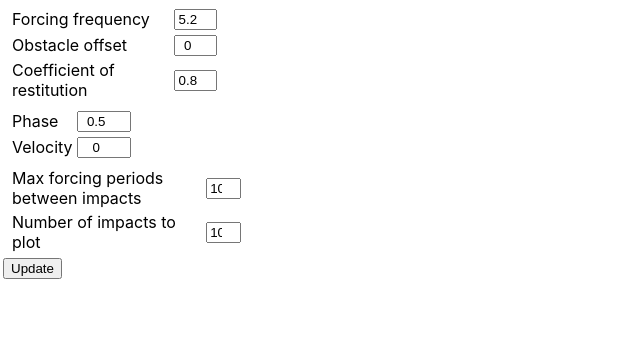
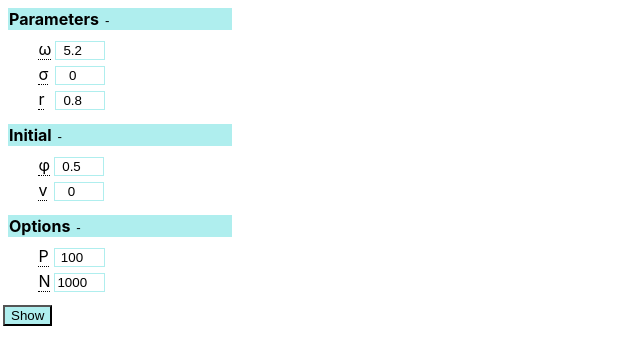
Before and after one commit to FelixDux/imposccpp, a React (Create React App) app in the folder imposc-ui/: page / in a window 1280 px wide. Shown: the top 364 px of the page, without its empty margins (0-640 px from the left). Built offline with nearby package versions, Linux system fonts and the light colour scheme.

Commit message:
Correct handling of default values for form inputs

```diff
--- a/imposc-ui/src/index.css
+++ b/imposc-ui/src/index.css
@@ -15,6 +15,12 @@ code {
 input[type=number] {
   width: 25%;
   text-align: center;
+  border: solid 1px paleturquoise;
+}
+
+input[type=submit] {
+  text-align: center;
+  background-color: paleturquoise;
 }
 
 input[type=submit] {
@@ -23,11 +29,18 @@ input[type=submit] {
 
 table.inputGroup {
   border: none;
+  width: 100%;
+  margin:3px;
+}
+
+table.hidden {
+  display: none;
 }
 
 th.inputGroup {
   border: none;
-  text-align: center;
+  text-align: left;
+  background-color: paleturquoise;
 }
 
 td.inputGroup {
@@ -49,3 +62,38 @@ td.spaInputs {
 td.spaImage {
   border: none;
 }
+
+button.toggle {
+  border: none;
+  background-color: paleturquoise;
+}
+
+/* Tooltip container */
+.tooltip {
+  position: relative;
+  display: inline-block;
+  border-bottom: 1px dotted black; /* If you want dots under the hoverable text */
+}
+
+/* Tooltip text */
+.tooltip .tooltiptext {
+  visibility: hidden;
+  width: 150px;
+  background-color: #bbbbcc;
+  color: #fff;
+  text-align: center;
+  padding: 5px 0;
+  border-radius: 6px;
+
+  /* Position the tooltip text */
+  position: absolute;
+  z-index: 1;
+  bottom: 100%;
+  left: auto;
+  margin-left: -60px;
+}
+
+/* Show the tooltip text when you mouse over the tooltip container */
+.tooltip:hover .tooltiptext {
+  visibility: visible;
+}
--- a/imposc-ui/src/index.js
+++ b/imposc-ui/src/index.js
@@ -5,9 +5,6 @@ import App from './App';
 import reportWebVitals from './reportWebVitals';
 
 class PlotterInput extends React.Component {
-  constructor(props) {
-    super(props);
-  };
 
   render() {
     const step = this.props.type === 'integer' ? 1 : 0.01;
@@ -40,19 +37,25 @@ class PlotterInput extends React.Component {
     }
 
     return (
-      // <label>
         <tr>
-        <td className = "inputGroup" >{this.props.label}</td>
-        <td className = "inputGroup" ><input
+          <td className = "inputGroup" width="10%"></td>
+          <td className = "inputGroup" >
+            <div class="tooltip">{this.props.label}
+            <span class="tooltiptext">{this.props.tooltip}</span></div>
+            </td>
+          <td className = "inputGroup" >
+            <input
+            id={this.props.name}
             name={this.props.name}
             type="number"
-          value={this.props.value}
+            defaultValue={this.props.value}
             onChange={this.props.onChange}
             step = {step}
             min = {min}
             max = {max}
-        /></td></tr>
-      // </label>
+          />
+          </td>
+        </tr>
     )
   }
 };
@@ -60,31 +63,48 @@ class PlotterInput extends React.Component {
 class PlotterInputGroup extends React.Component {
   constructor(props) {
     super(props);
-  };
+
+    this.handleToggleClick = this.handleToggleClick.bind(this);
+
+    this.state = {isOpen: true};
+  }
+
+  handleToggleClick() {
+    this.setState( {isOpen: !this.state.isOpen});
+  }
 
   render() {
-    const inputs = this.props.inputs.map(
+    const inputs = this.state.isOpen ? this.props.inputs.map(
       (record) =>
       {
         return (
           <PlotterInput
             name = {record.name}
             label = {record.label}
-            value = {record.value}
+            tooltip = {record.description}
+            value = {this.props.values[record.name]}
             range = {record.range}
             type = {record.type}
             onChange={this.props.onChange}
           />
         );
       }
-    )
+    ) : null;
 
     return (
       <table className = "inputGroup" >
-        <tr className = "inputGroup" >
-          <th className = "inputGroup" span="2">{this.props.groupName}</th>
+        <tr>
+          <th className = "inputGroup">{this.props.name}
+            <button type = "button" className = "toggle" onClick = {this.handleToggleClick}>
+              {this.state.isOpen ? "-" : "+"}
+            </button>
+          </th>
+        </tr>
+        <tr className = "inputGroup"><td className = "inputGroup" >
+        <table className = "inputGroup" >
         {inputs}
-        </tr>
+        </table>
+        </td></tr>
       </table>
     )
   }
@@ -118,6 +138,15 @@ class PlotterForm extends React.Component {
     let args = this.state.args;
     args[name] = value;
     this.setState({ args: args });
+
+    // this.updateFields();
+  }
+
+  updateFields() {
+
+    for (var name of this.state.args) {
+      document.getElementById(name).setAttribute('value', this.state.args[name]);
+    }
   }
 
   handleSubmit(event) {
@@ -146,27 +175,17 @@ class PlotterForm extends React.Component {
     event.preventDefault();
   }
 
-  renderInput(name, label, value, range, type)
-  {
-    return (
-      <PlotterInput
-        name = {name}
-        label = {label}
-        value = {value}
-        range = {range}
-        type = {type}
-        onChange={this.handleInputChange}
-      />
-    )
-  }
-
   render() {
 
     const groups = Object.entries(this.props.groups).map(([groupName,group]) => {
+      const values = Object.assign({}, ...group.map((record) => ({
+        [record.name]: this.state.args[record.name]
+      })));
       return (
         <PlotterInputGroup
           name = {groupName}
           inputs = {group}
+          values = {values}
           onChange={this.handleInputChange}
         />
       );
@@ -179,7 +198,7 @@ class PlotterForm extends React.Component {
           <td className = "spaInputs" >
       <form onSubmit={this.handleSubmit}>
         {groups}
-      <input type="submit" value="Update" />
+      <input type="submit" value="Show" />
       </form>
       </td>
       <td className = "spaImage" >
@@ -194,21 +213,21 @@ class PlotterForm extends React.Component {
 
 const groups = {
   Parameters : [
-    {name: 'omega', label: 'Forcing frequency', value: 5.2, range: 'positive', type: 'float'},
-    {name: 'sigma', label: 'Obstacle offset', value: 0, range: '', type: 'float'},
-    {name: 'r', label: 'Coefficient of restitution', value: 0.8, range: 'non-negative', type: 'float'}
+    {name: 'omega', description: 'Forcing frequency', value: 5.2, range: 'positive', type: 'float', label: 'ω'},
+    {name: 'sigma', description: 'Obstacle offset', value: 0, range: '', type: 'float', label: 'σ'},
+    {name: 'r', description: 'Coefficient of restitution', value: 0.8, range: 'non-negative', type: 'float', label: 'r'}
   ],
   Initial : [
-    {name: 'phi', label: 'Phase', value: 0.5, range: 'circle', type: 'float'},
-    {name: 'v', label: 'Velocity', value: 0, range: 'non-negative', type: 'float'}
+    {name: 'phi', description: 'Phase (modulo 1)', value: 0.5, range: 'circle', type: 'float', label: 'φ'},
+    {name: 'v', description: 'Velocity', value: 0, range: 'non-negative', type: 'float', label: 'v'}
   ],
   Options : [
-    {name: 'max_periods', label: 'Max forcing periods between impacts', value: 100, range: 'positive', type: 'integer'},
-    {name: 'num_impacts', label: 'Number of impacts to plot', value: 1000, range: 'positive', type: 'integer'}
+    {name: 'max_periods', description: 'Max forcing periods between impacts', value: 100, range: 'positive', type: 'integer', label: 'P'},
+    {name: 'num_impacts', description: 'Number of impacts to plot', value: 1000, range: 'positive', type: 'integer', label: 'N'}
   ]
 };
 
-var element = <React.StrictMode><App /></React.StrictMode>;
+// var element = <React.StrictMode><App /></React.StrictMode>;
 
 ReactDOM.render(
   <PlotterForm
```
Lines whose indentation alone changed are shown as unchanged.
